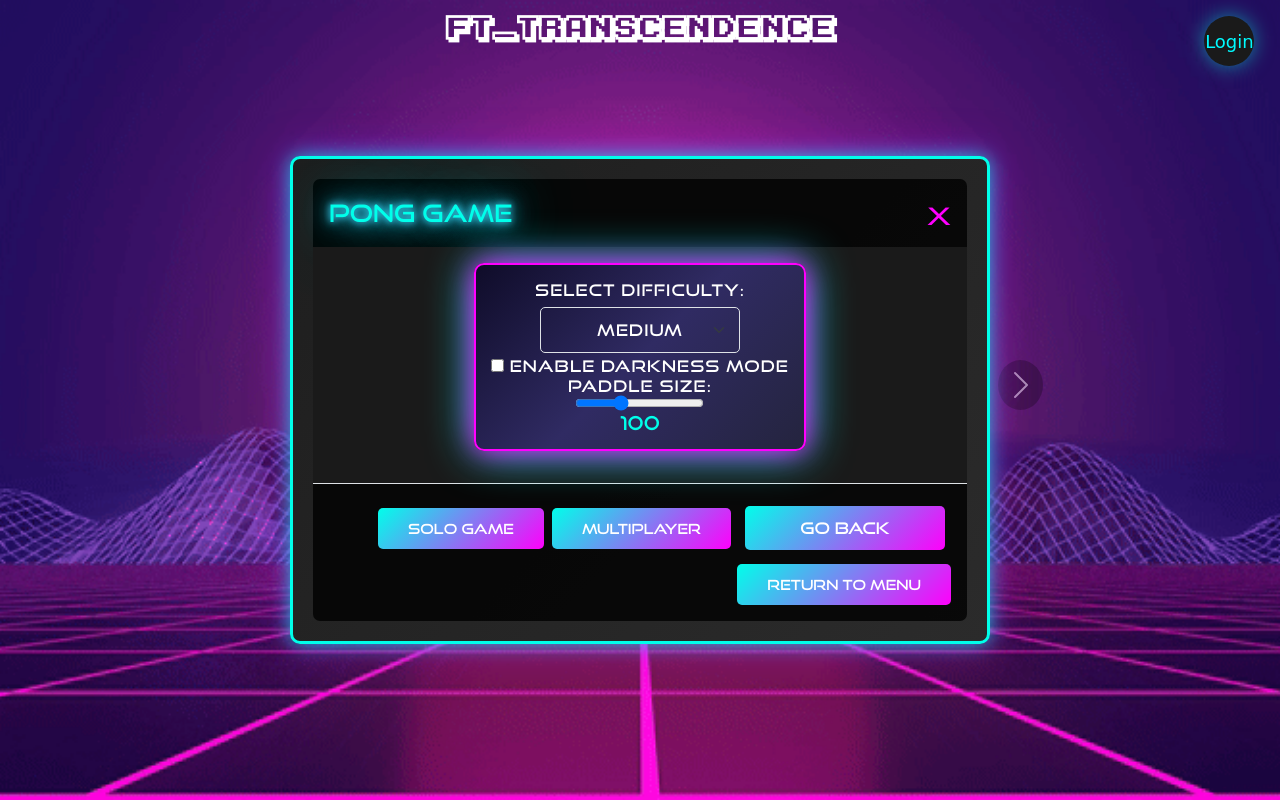
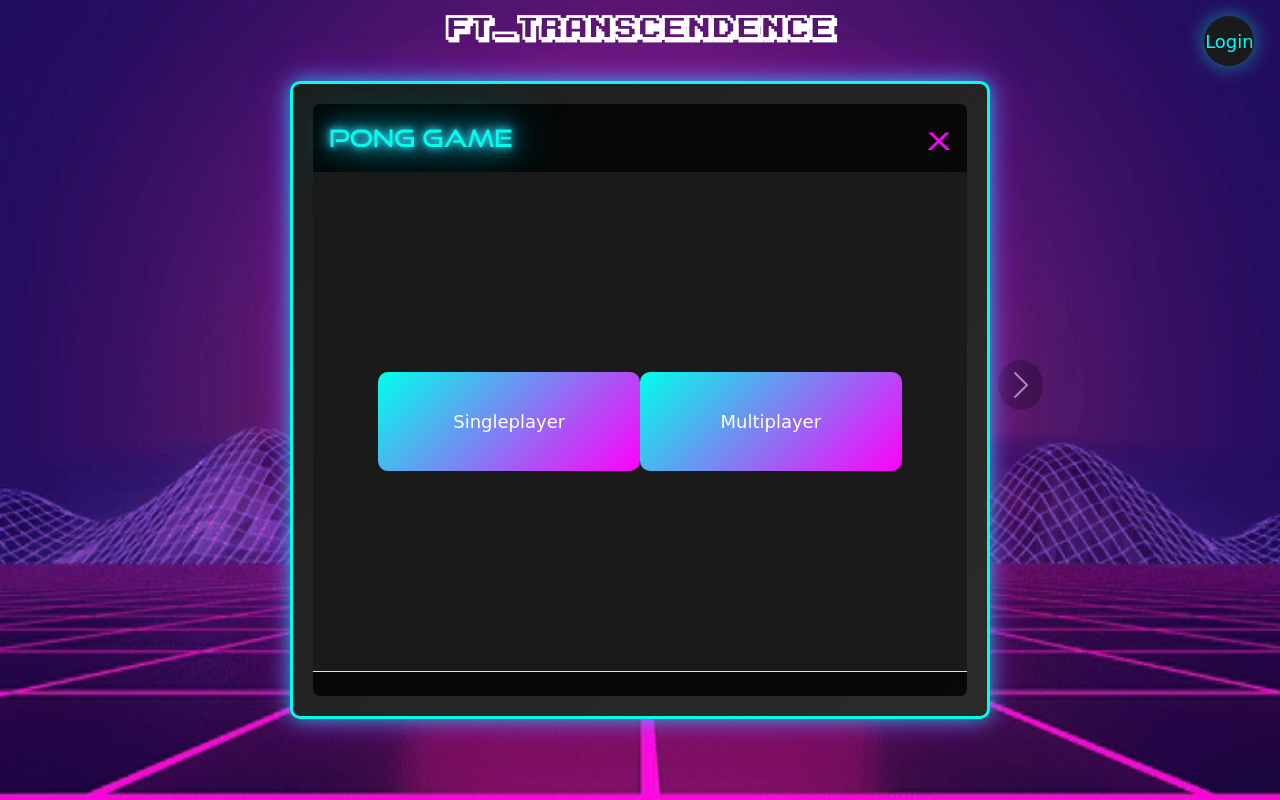
Before and after one commit to Tjrplusdeneon-Transcendence/Transcendence, a Django app: page / in a window 1280 px wide, after a click on "PLAY". Run offline with Django 5.2, Linux system fonts and the light colour scheme; some libraries are stand-ins or nearby versions.

Commit message:
[ADD] Added an entire new main menu for the pong game

```diff
--- a/transcendence/pong/static/pong/scripts/pong.js
+++ b/transcendence/pong/static/pong/scripts/pong.js
@@ -226,6 +226,7 @@ function gameOverMessage() {
     if (isMatchmaking) {
         document.getElementById('rematch-btn').disabled = false;
         document.getElementById('quit-btn').disabled = false;
+        document.getElementById('return-menu-btn').disabled = false;
     }
     context.clearRect(canvas.width / 2 - 250, canvas.height / 2 - 100, 500, 150);
     isRestarting = false;
@@ -1036,6 +1037,27 @@ function restartPong() {
 
 document.getElementById('pongCanvas').style.display = 'none';
 
+// New Main Menu Buttons
+document.getElementById('singleplayerButton').addEventListener('click', function() {
+    document.getElementById('mainMenuCanvas').style.display = 'none';
+    document.getElementById('singleplayerButton').style.display = 'none';
+    document.getElementById('multiplayerButton').style.display = 'none';
+    document.getElementById('difficulty-menu').style.display = 'block';
+    document.getElementById('pongCanvas').style.display = 'none'; // Ensure the game canvas is hidden
+    document.getElementById('start-solo-game-btn').style.display = 'block';
+    document.getElementById('start-solo-game-btn').textContent = 'Start Game'; // Change button text to "Start Game"
+    document.getElementById('return-menu-btn').style.display = 'block';
+});
+
+document.getElementById('multiplayerButton').addEventListener('click', function() {
+    document.getElementById('mainMenuCanvas').style.display = 'none';
+    document.getElementById('singleplayerButton').style.display = 'none';
+    document.getElementById('multiplayerButton').style.display = 'none';
+    document.getElementById('multiplayer-menu').style.display = 'flex';
+    document.getElementById('go-back-btn').style.display = 'inline-block';
+    document.getElementById('go-back-btn').textContent = 'Return to Menu'; // Change button text to "Return to Menu"
+});
+
 document.getElementById('start-solo-game-btn').addEventListener('click', function() {
     isMatchmaking = false;
     document.getElementById('pongCanvas').style.pointerEvents = 'auto';
@@ -1067,7 +1089,6 @@ document.getElementById('start-multiplayer-btn').addEventListener('click', funct
     document.getElementById('go-back-btn').style.display = 'inline-block';
 });
 
-
 document.getElementById('go-back-btn').addEventListener('click', function() {
     if (document.getElementById('searching-menu').style.display === 'flex') {
         document.getElementById('searching-menu').style.display = 'none';
@@ -1076,13 +1097,18 @@ document.getElementById('go-back-btn').addEventListener('click', function() {
         socket.close(); // Close the socket connection when going back
         resetMatchmakingState(); // Reset matchmaking state
         document.getElementById('go-back-btn').style.display = 'inline-block'; // Ensure go-back button is visible
+        document.getElementById('go-back-btn').textContent = 'Return to Menu'; // Change button text to "Return to Menu"
     } else {
         document.getElementById('multiplayer-menu').style.display = 'none';
-        document.getElementById('difficulty-menu').style.display = 'block';
+        document.getElementById('difficulty-menu').style.display = 'none';
         document.getElementById('pongCanvas').style.display = 'none'; // Hide the game canvas
-        document.getElementById('start-solo-game-btn').style.display = 'inline-block';
-        document.getElementById('start-multiplayer-btn').style.display = 'inline-block';
+        document.getElementById('mainMenuCanvas').style.display = 'block';
+        document.getElementById('singleplayerButton').style.display = 'block';
+        document.getElementById('multiplayerButton').style.display = 'block'; // Show the multiplayer button
+        document.getElementById('start-solo-game-btn').style.display = 'none';
+        document.getElementById('start-multiplayer-btn').style.display = 'none';
         document.getElementById('go-back-btn').style.display = 'none'; // Hide go-back button when returning to main menu
+        document.getElementById('go-back-btn').textContent = 'Go Back'; // Reset button text to "Go Back"
     }
 });
 
@@ -1092,6 +1118,9 @@ document.getElementById('online-btn').addEventListener('click', function() {
     document.getElementById('multiplayer-menu').style.display = 'none';
     document.getElementById('searching-menu').style.display = 'flex';
     document.getElementById('go-back-btn').style.display = 'inline-block';
+    document.getElementById('go-back-btn').textContent = 'Go Back'; // Change button text to "Go Back"
+    document.getElementById('return-menu-btn').style.display = 'none'; // Hide the "Return to Menu" button on the online menu
+
 
     const protocol = window.location.protocol === 'https:' ? 'wss' : 'ws';
     const host = window.location.host; // Includes hostname and port (if present)
@@ -1127,6 +1156,9 @@ document.getElementById('online-btn').addEventListener('click', function() {
             document.getElementById('go-back-btn').style.display = 'none';
             document.getElementById('rematch-btn').style.display = 'inline-block';
             document.getElementById('quit-btn').style.display = 'inline-block';
+            document.getElementById('quit-btn').textContent = 'Quit Match'; // Change button text to "Quit Match"
+            document.getElementById('return-menu-btn').style.display = 'inline-block';
+            document.getElementById('return-menu-btn').disabled = true; // Disable the "Return to Menu" button during the match
             initializeGameState(data.initial_state);
             startGame();
             resetMatchmakingState(); // Reset matchmaking state after the game starts
@@ -1168,6 +1200,7 @@ document.getElementById('online-btn').addEventListener('click', function() {
         } else if (data.type === 'game_over') {
             // Enable rematch and quit buttons at the end of the match
             endGame();
+            document.getElementById('return-menu-btn').disabled = false; // Enable the "Return to Menu" button at the end of the match
         }
     };
 
@@ -1206,7 +1239,9 @@ document.getElementById('quit-btn').addEventListener('click', function() {
     document.getElementById('rematch-btn').style.display = 'none';
     document.getElementById('quit-btn').style.display = 'none';
     document.getElementById('pongCanvas').style.display = 'none'; // Hide the game canvas
-    document.getElementById('go-back-btn').style.display = 'inline-block'; // Ensure go-back button is visible
+    document.getElementById('go-back-btn').style.display = 'none'; // Hide the "Go Back" button
+    document.getElementById('return-menu-btn').style.display = 'inline-block'; // Ensure "Return to Menu" button is visible
+    document.getElementById('return-menu-btn').disabled = false; // Enable the "Return to Menu" button
 });
 
 function initializeGameState(initialState) {
@@ -1285,7 +1320,6 @@ function hideMenu() {
     document.getElementById('pongCanvas').style.display = 'block';
 }
 
-
 document.getElementById('start-solo-game-btn').addEventListener('click', function () {
     if (this.textContent === 'Start Game') {
         hideMenu(); // Masquer le menu pour lancer la partie
@@ -1295,9 +1329,29 @@ document.getElementById('start-solo-game-btn').addEventListener('click', functio
     }
 });
 
-document.getElementById('return-menu-btn').addEventListener('click', function () {
-    showMenu();
-    document.getElementById('start-solo-game-btn').textContent = 'Start Game';
+document.getElementById('return-menu-btn').addEventListener('click', function() {
+    // Hide rematch and quit buttons
+    document.getElementById('rematch-btn').style.display = 'none';
+    document.getElementById('quit-btn').style.display = 'none';
+
+    // Notify the opponent that the player has left and close the socket connection
+    if (socket && socket.readyState === WebSocket.OPEN) {
+        socket.send(JSON.stringify({ type: 'quit' })); // Notify the opponent that the player has left
+        socket.close(); // Close the socket connection
+        resetMatchmakingState(); // Reset matchmaking state
+    }
+
+    // Return to the main menu
+    document.getElementById('difficulty-menu').style.display = 'none';
+    document.getElementById('pongCanvas').style.display = 'none';
+    document.getElementById('multiplayer-menu').style.display = 'none';
+    document.getElementById('mainMenuCanvas').style.display = 'block';
+    document.getElementById('singleplayerButton').style.display = 'block';
+    document.getElementById('multiplayerButton').style.display = 'block';
+    document.getElementById('start-solo-game-btn').style.display = 'none';
+    document.getElementById('start-multiplayer-btn').style.display = 'none';
+    document.getElementById('return-menu-btn').style.display = 'none';
+    document.getElementById('go-back-btn').style.display = 'none';
 });
 
 let darknessModeActive = false;
--- a/transcendence/pong/static/pong/styles.css
+++ b/transcendence/pong/static/pong/styles.css
@@ -882,3 +882,41 @@ body {
     box-shadow: 0 0 20px rgba(255, 0, 255, 0.7), 0 0 40px rgba(0, 255, 234, 0.7);
     transform: scale(1.1);
 }
+
+#mainMenuCanvas {
+    width: 100%;
+    height: auto;
+    background-color: #1a1a1a;
+    position: relative;
+}
+
+.main-menu-button {
+    position: absolute;
+    width: 40%;
+    height: 20%;
+    background: linear-gradient(135deg, #00ffea, #ff00fb);
+    color: white;
+    font-family: 'Press Start 2P', cursive;
+    font-size: 18px;
+    text-align: center;
+    line-height: 2.5;
+    border: none;
+    border-radius: 10px;
+    cursor: pointer;
+    transition: box-shadow 0.3s ease, transform 0.3s ease;
+}
+
+.main-menu-button:hover {
+    box-shadow: 0 0 20px rgba(255, 0, 255, 0.7), 0 0 40px rgba(0, 255, 234, 0.7);
+    transform: scale(1.1);
+}
+
+#singleplayerButton {
+    left: 10%;
+    top: 40%;
+}
+
+#multiplayerButton {
+    right: 10%;
+    top: 40%;
+}
--- a/transcendence/pong/templates/pong/index.html
+++ b/transcendence/pong/templates/pong/index.html
@@ -118,6 +118,7 @@
     </ol>
 </section>
 
+
 <!-- Modale pour le jeu Pong -->
 <div class="modal fade" id="pongModal" data-backdrop="" aria-labelledby="pongModalLabel" aria-hidden="true" data-bs-focus="false" data-bs-backdrop="false" data-bs-keyboard="false">
     <div class="modal-dialog modal-dialog-centered">
@@ -127,8 +128,13 @@
                 <button type="button" class="btn-close" data-bs-dismiss="modal" aria-label="Close">X</button>
             </div>
             <div class="modal-body">
+                <!-- New Main Menu Canvas -->
+                <canvas id="mainMenuCanvas" width="640" height="480" style="background-color: #1a1a1a;"></canvas>
+                <button id="singleplayerButton" class="main-menu-button">Singleplayer</button>
+                <button id="multiplayerButton" class="main-menu-button">Multiplayer</button>
+
                 <!-- Difficulty selector -->
-                <div id="difficulty-menu" class="difficulty-menu mb-3">
+                <div id="difficulty-menu" class="difficulty-menu mb-3" style="display: none;">
                     <label for="difficultySelect" class="form-label">Select Difficulty:</label>
                     <select id="difficultySelect" class="form-select">
                         <option value="easy">Easy</option>
@@ -141,33 +147,33 @@
                             <input type="checkbox" id="darknessToggle"> Enable Darkness Mode
                         </label>
                     </div>
-                    <!-- <canvas id="pongCanvas" width="640" height="480" style="background-color: #000;"></canvas> -->
                     <!-- Paddle size selector -->
-                    </select>
                     <label for="paddle-size">Paddle Size:</label>
                     <input type="range" id="paddle-size" min="50" max="200" value="100">
                     <span id="paddle-size-display">100</span>
                 </div>
 
-                <canvas id="pongCanvas" width="640" height="480" style="background-color: #000;"></canvas>
+                <canvas id="pongCanvas" width="640" height="480" style="background-color: #000; display: none;"></canvas>
+
                 <!-- New multiplayer menu -->
                 <div id="multiplayer-menu" style="display: none;">
                     <button id="local-btn" class="btn btn-primary">Local</button>
                     <button id="tournament-btn" class="btn btn-primary">Tournament</button>
                     <button id="online-btn" class="btn btn-primary">Online</button>
                 </div>
+
                 <!-- New searching for opponent menu -->
                 <div id="searching-menu" style="display: none;">
                     <button id="searching-btn" class="btn btn-primary" disabled>Searching for opponent...</button>
                 </div>
             </div>
             <div class="modal-footer">
-                <button type="button" class="btn btn-primary" id="start-solo-game-btn">Solo Game</button>
-                <button type="button" class="btn btn-primary" id="start-multiplayer-btn">Multiplayer</button>
+                <button type="button" class="btn btn-primary" id="start-solo-game-btn" style="display: none;">Solo Game</button>
+                <button type="button" class="btn btn-primary" id="start-multiplayer-btn" style="display: none;">Multiplayer</button>
                 <button type="button" class="btn btn-primary" id="rematch-btn" style="display: none;" disabled>Rematch</button>
                 <button type="button" class="btn btn-primary" id="quit-btn" style="display: none;" disabled>Quit</button>
-                <button type="button" class="btn btn-primary" id="go-back-btn" >Go Back</button>
-                <button type="button" class="btn btn-primary" id="return-menu-btn">Return to Menu</button>
+                <button type="button" class="btn btn-primary" id="go-back-btn" style="display: none;">Go Back</button>
+                <button type="button" class="btn btn-primary" id="return-menu-btn" style="display: none;">Return to Menu</button>
             </div>
         </div>
     </div>
```
